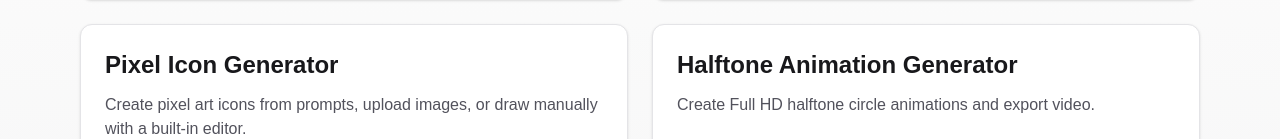
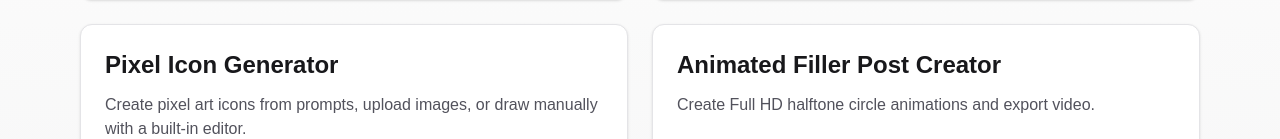
Before and after one commit to sharan01x/availdesigntools, a Next.js app: page / in a window 1280 px wide. Shown: the part 431-570 px from the top of the page. Built offline with nearby package versions, Linux system fonts and the light colour scheme.

Commit message:
Rename halftone tool card

```diff
--- a/src/app/page.tsx
+++ b/src/app/page.tsx
@@ -16,7 +16,7 @@ const tools = [
     href: '/pixel-generator',
   },
   {
-    name: 'Halftone Animation Generator',
+    name: 'Animated Filler Post Creator',
     description: 'Create Full HD halftone circle animations and export video.',
     href: '/tools/halftone-background.html',
   },
```
